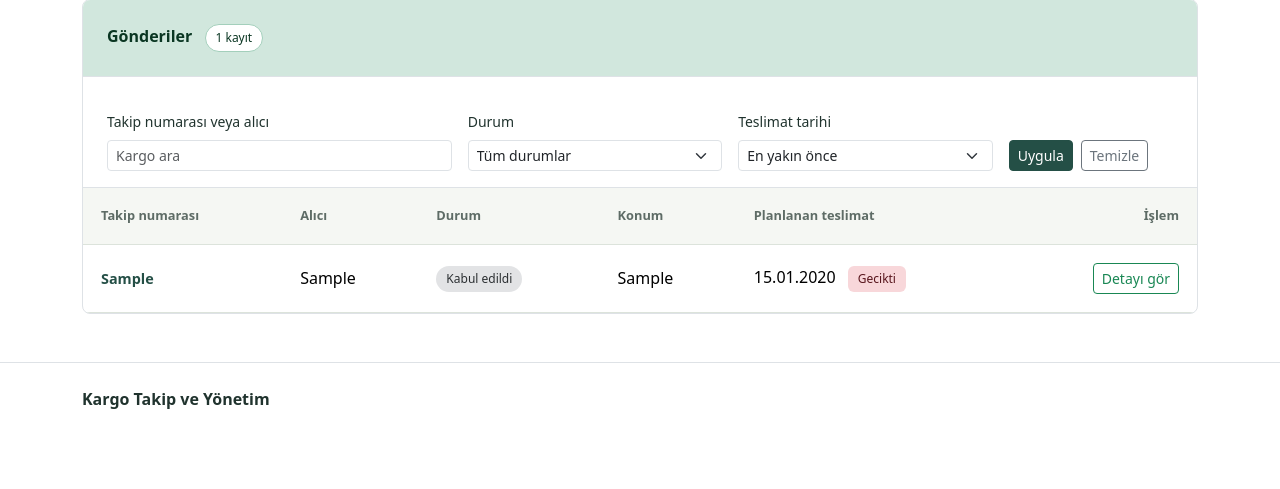
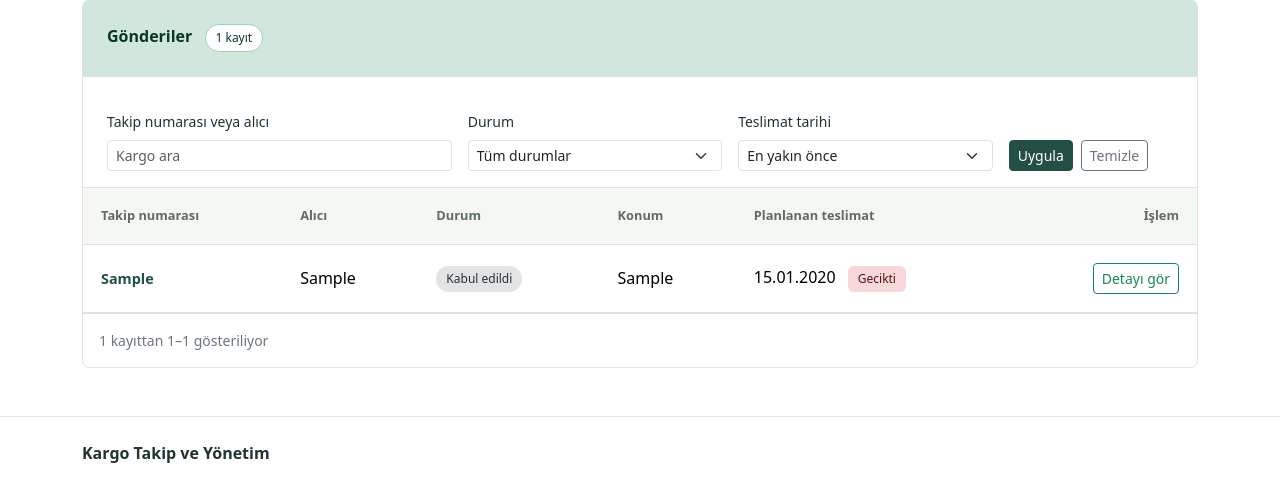
Before and after one commit to myusuferzi/shipping-automation, a PHP site: page /kargolar.php in a window 1280 px wide. Shown: the part 441-930 px from the top of the page. Before the commit the page ends 850 px from the top, so only its background shows below. Run offline with PHP 8.4, Linux system fonts and the light colour scheme; the visitor is signed in with stand-in values (Sample User, id 1); tables that the repository leaves empty hold one stand-in row (values such as "Sample post"); a stand-in replaces the project's code that opens the database connection.

Commit message:
feat: kargo listesine sayfalama ekle

```diff
--- a/kargolar.php
+++ b/kargolar.php
@@ -59,8 +59,30 @@ $kargolar = array_values(array_filter($kargolar, function ($kargo) use ($arama,
 
 usort($kargolar, function ($a, $b) use ($siralama) {
     $sonuc = strcmp($a['teslimat_tarihi'], $b['teslimat_tarihi']);
+    if ($sonuc === 0) {
+        $sonuc = $a['id'] <=> $b['id'];
+    }
     return $siralama === 'artan' ? $sonuc : -$sonuc;
 });
+
+// Filtrelenmiş listeyi sıraladıktan sonra yalnızca seçilen sayfayı göster.
+$toplamKayit = count($kargolar);
+$sayfaBoyutu = 10;
+$sayfaSayisi = max(1, (int) ceil($toplamKayit / $sayfaBoyutu));
+$sayfa = filter_var($_GET['sayfa'] ?? 1, FILTER_VALIDATE_INT);
+$sayfa = max(1, min($sayfa ?: 1, $sayfaSayisi));
+$baslangic = ($sayfa - 1) * $sayfaBoyutu;
+$kargolar = array_slice($kargolar, $baslangic, $sayfaBoyutu);
+
+// Sayfa bağlantıları mevcut filtreleri korur.
+$sayfaParametreleri = [
+    'gorunum' => $gorunum,
+    'arama' => $arama,
+    'durum' => $durumFiltresi,
+    'sirala' => $siralama,
+];
+$oncekiSayfa = '/kargolar.php?' . http_build_query($sayfaParametreleri + ['sayfa' => $sayfa - 1]);
+$sonrakiSayfa = '/kargolar.php?' . http_build_query($sayfaParametreleri + ['sayfa' => $sayfa + 1]);
 
 // Bootstrap renkleri; durum metni renk olmadan da okunabilir.
 $durumRenkleri = [
@@ -104,7 +126,7 @@ require __DIR__ . '/includes/header.php';
         <div class="list-toolbar bg-success-subtle p-3 p-md-4 border-bottom d-flex flex-wrap justify-content-between align-items-center gap-3">
             <p class="mb-0 fw-semibold text-success-emphasis">
                 Gönderiler
-                <span class="badge rounded-pill bg-body text-success-emphasis border border-success-subtle ms-2"><?= count($kargolar) ?> kayıt</span>
+                <span class="badge rounded-pill bg-body text-success-emphasis border border-success-subtle ms-2"><?= e($toplamKayit) ?> kayıt</span>
             </p>
 
         </div>
@@ -189,6 +211,29 @@ require __DIR__ . '/includes/header.php';
                     </tbody>
                 </table>
             </div>
+
+            <div class="d-flex flex-wrap justify-content-between align-items-center gap-3 border-top p-3">
+                <p class="small text-secondary mb-0">
+                    <?= e($toplamKayit) ?> kayıttan <?= e($baslangic + 1) ?>–<?= e($baslangic + count($kargolar)) ?> gösteriliyor
+                </p>
+                <?php if ($sayfaSayisi > 1): ?>
+                    <nav class="d-flex align-items-center gap-3" aria-label="Kargo sayfaları">
+                        <?php if ($sayfa > 1): ?>
+                            <a class="btn btn-sm btn-outline-secondary" href="<?= e($oncekiSayfa) ?>">Önceki</a>
+                        <?php else: ?>
+                            <span class="btn btn-sm btn-outline-secondary disabled" aria-disabled="true">Önceki</span>
+                        <?php endif; ?>
+
+                        <span class="small">Sayfa <?= e($sayfa) ?> / <?= e($sayfaSayisi) ?></span>
+
+                        <?php if ($sayfa < $sayfaSayisi): ?>
+                            <a class="btn btn-sm btn-outline-secondary" href="<?= e($sonrakiSayfa) ?>">Sonraki</a>
+                        <?php else: ?>
+                            <span class="btn btn-sm btn-outline-secondary disabled" aria-disabled="true">Sonraki</span>
+                        <?php endif; ?>
+                    </nav>
+                <?php endif; ?>
+            </div>
         <?php endif; ?>
     </section>
 </main>
```
Also changed, not shown: PLAN.md (+1 -1 lines), TEST.md (+9 -0 lines), README.md.
